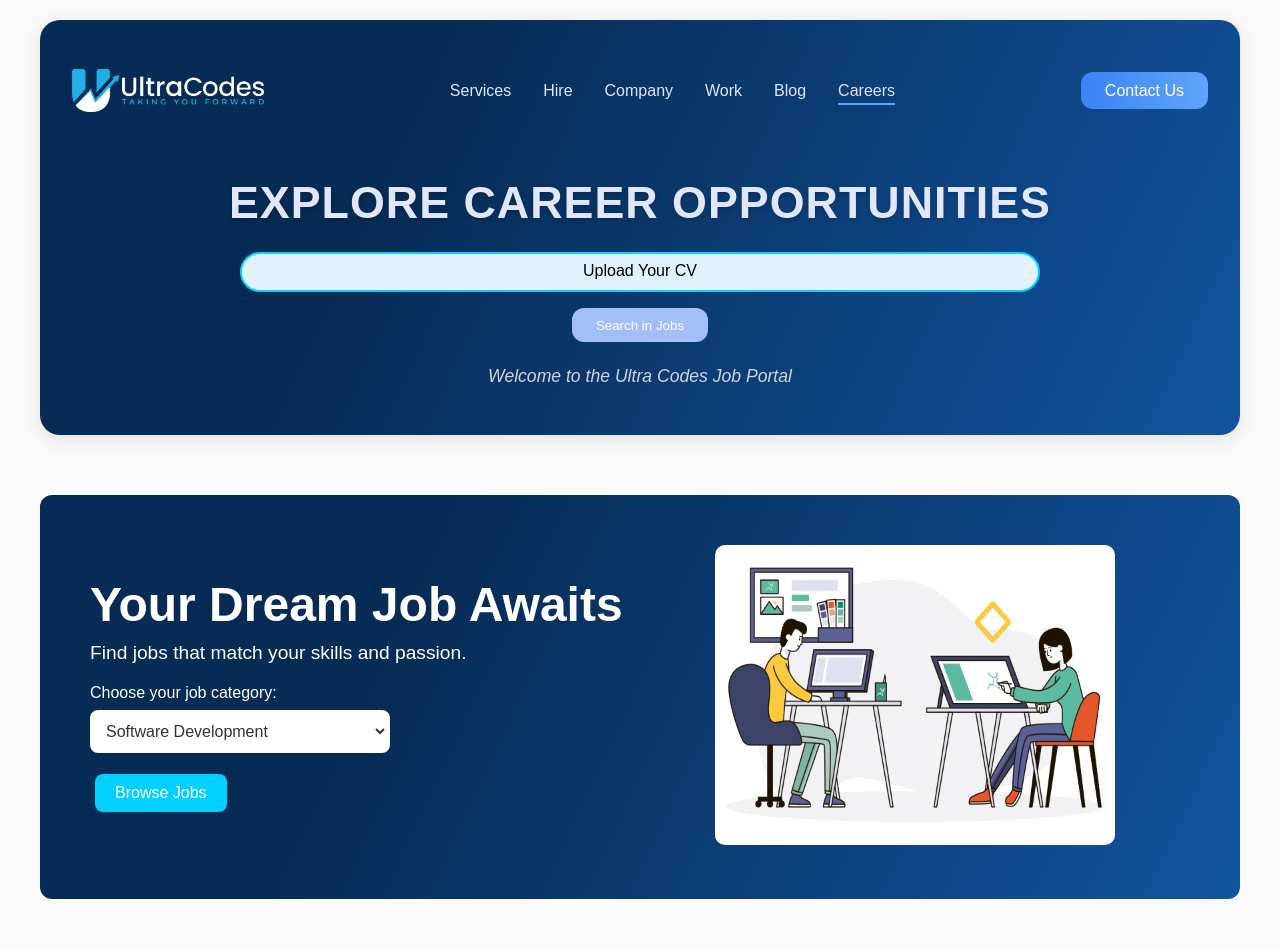
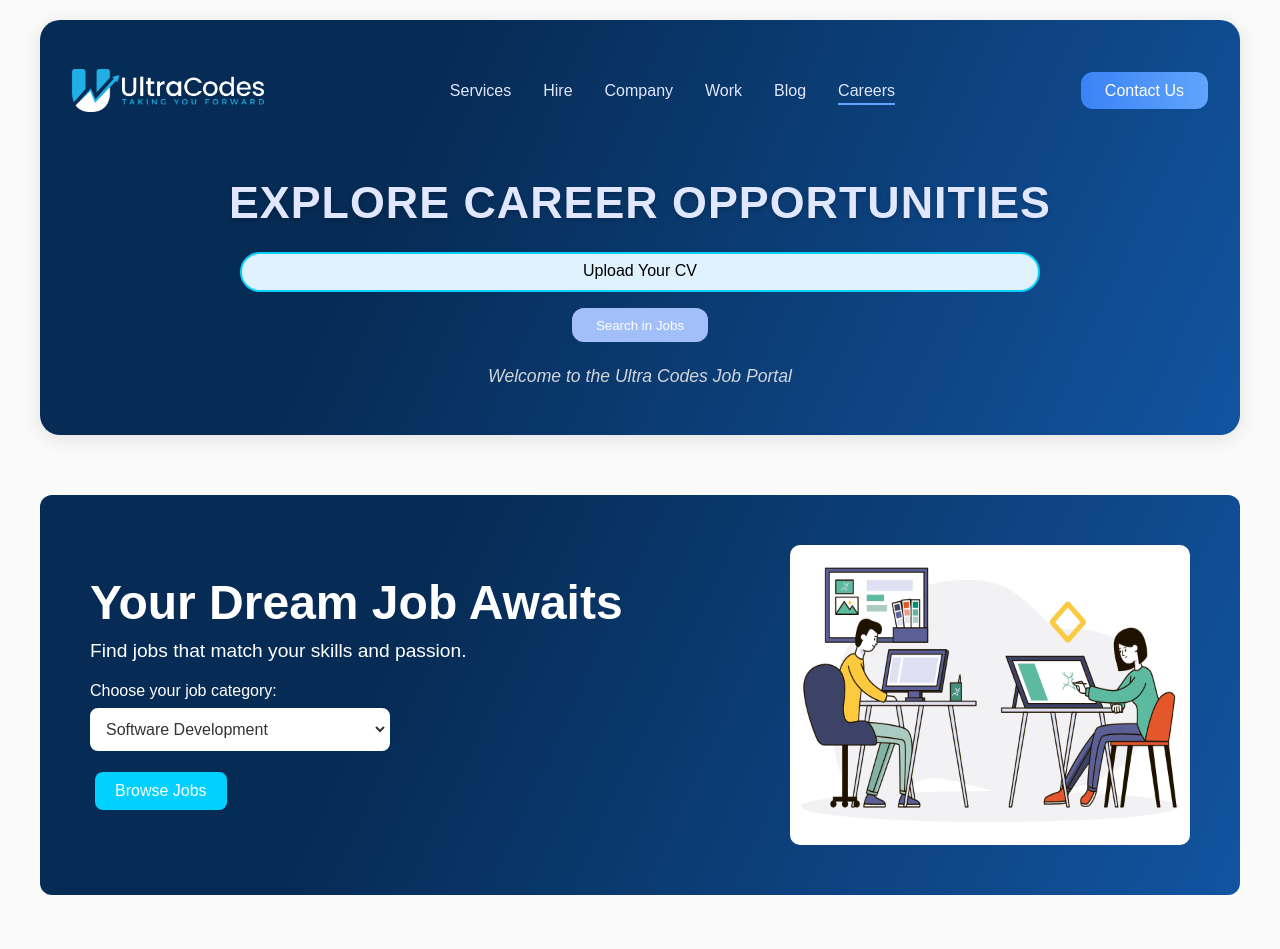
Before and after one commit to Kumaillx/job-portal, a Next.js app in the folder landing-page/: page / in a window 1280 px wide. Shown: the top 949 px of the page. Built offline with nearby package versions, Linux system fonts and the light colour scheme.

Commit message:
Important feature added to the hero image so it doesnt overflow.

```diff
--- a/landing-page/styles/LandingPage.module.css
+++ b/landing-page/styles/LandingPage.module.css
@@ -50,6 +50,7 @@
   width: 100%;
   max-width: 400px;
   border-radius: 10px;
+      float: inline-end;
 }
 
 /* JOB SECTION */
```
